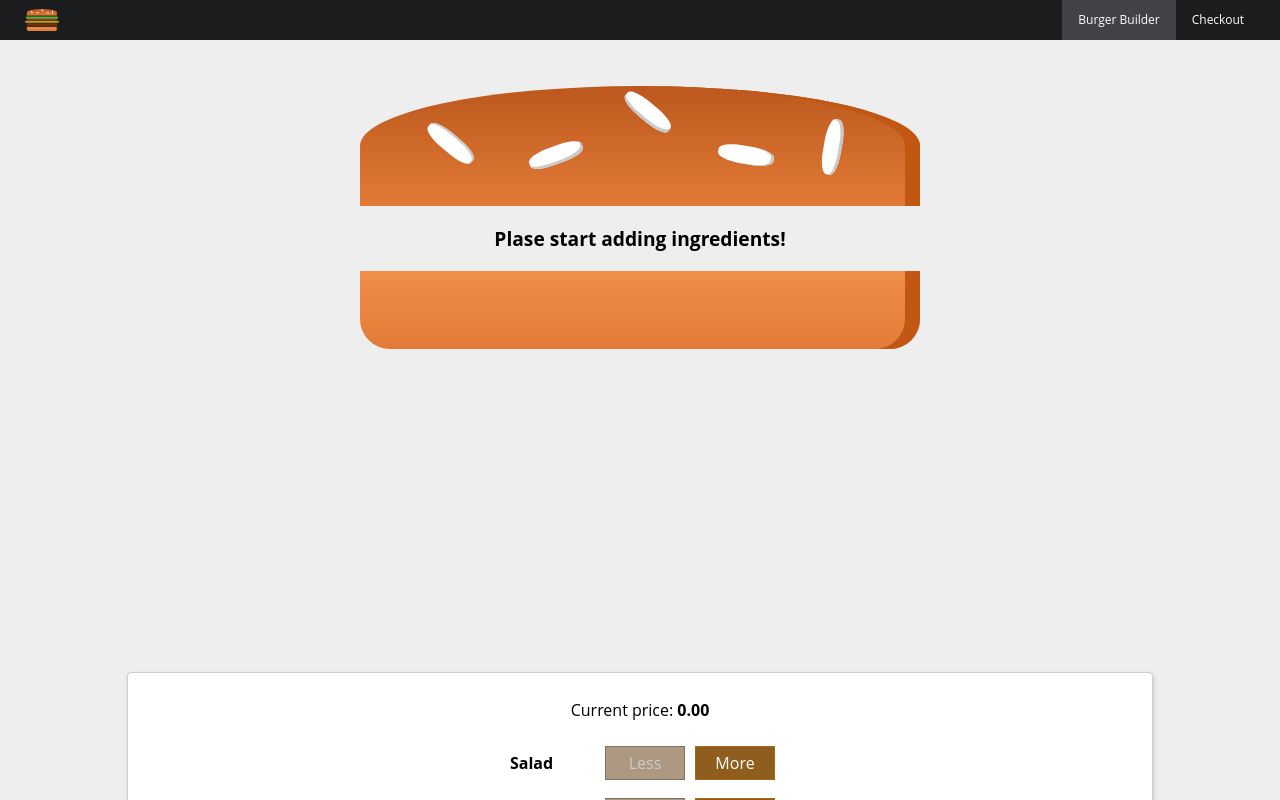
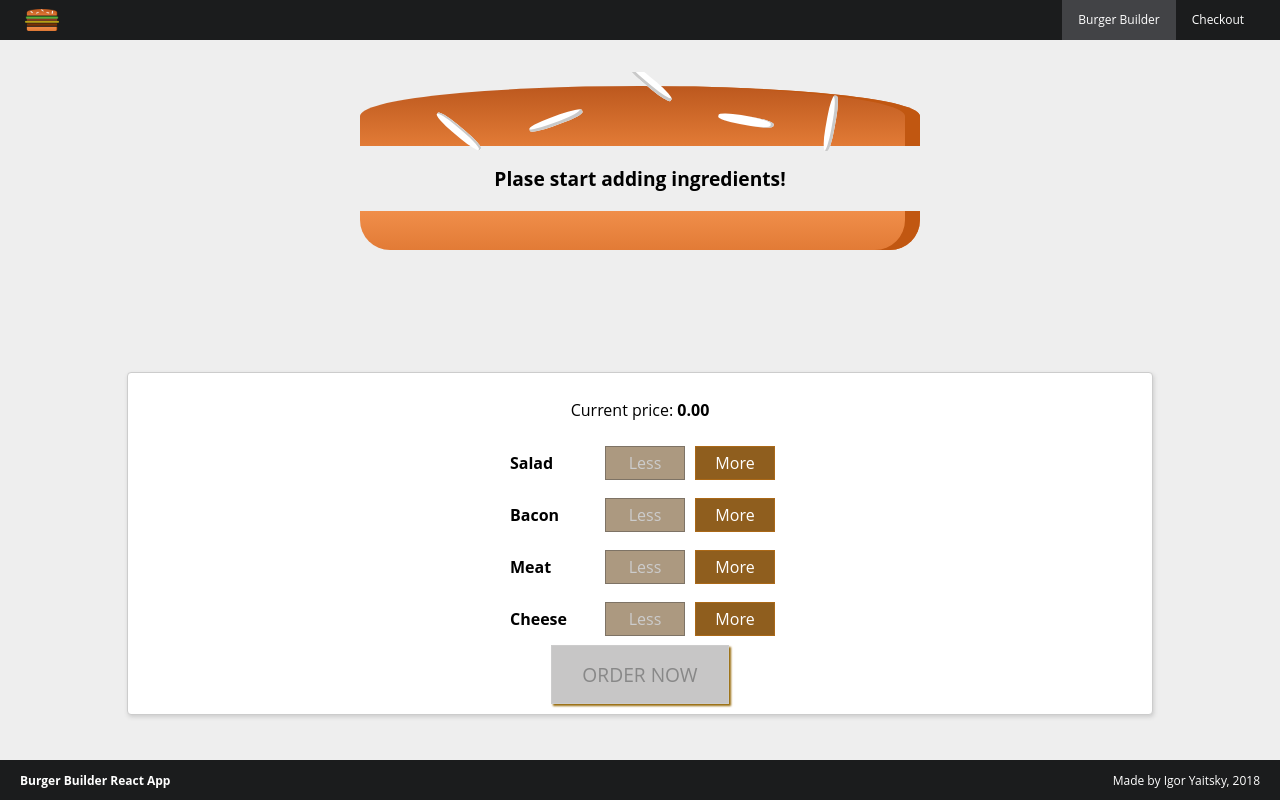
Before and after one commit to Yaitsky/burger-builder, a React app: page / in a window 1280 px wide. Shown: the top 800 px of the page. Built offline with nearby package versions, Linux system fonts and the light colour scheme.

Commit message:
fix styling of burger container

```diff
--- a/src/components/Burger/Burger.css
+++ b/src/components/Burger/Burger.css
@@ -1,7 +1,7 @@
 .Burger {
   width: 100%;
   margin: auto;
-  height: 300px;
+  height: 200px;
   overflow-y: auto;
   text-align: center;
   font-weight: bold;
@@ -18,13 +18,13 @@
 @media (min-width: 500px) and (min-height: 401px) {
   .Burger {
     width: 450px;
-    height: 400px;
+    height: 250px;
   }
 }
 
 @media (min-width: 1000px) and (min-height: 700px) {
   .Burger {
     width: 700px;
-    height: 600px;
+    height: 300px;
   }
 }
--- a/src/containers/Layout/Layout.css
+++ b/src/containers/Layout/Layout.css
@@ -1,9 +1,10 @@
 .Layout {
   display: flex;
   flex-flow: column;
-  height: 100vh;
+  min-height: 100vh;
   width: 100%;
 }
 .Content {
   margin-top: 72px;
+  margin-bottom: 20px;
 }
```
